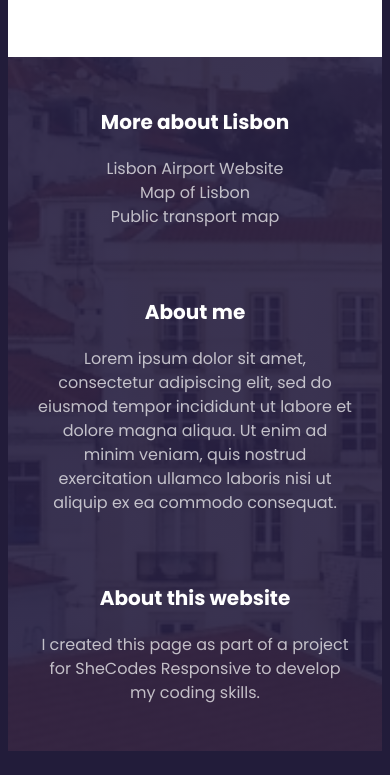
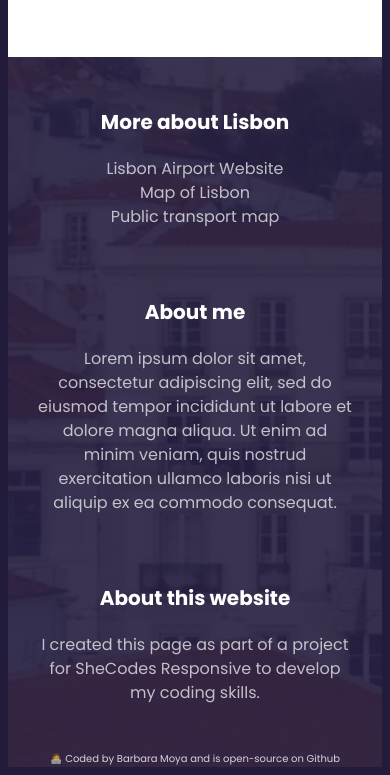
Before and after one commit to barbsuk20/travel-project, a plain HTML site: page index.html in a window 390 px wide. Shown: the part 5547-6322 px from the top of the page. Drawn offline with Linux system fonts and the light colour scheme.

Commit message:
Updated footer

```diff
--- a/index.html
+++ b/index.html
@@ -246,6 +246,10 @@
             </p>
           </div>
         </section>
+        <div class="text-center" id="coded">
+          👩‍💻 Coded by Barbara Moya and is open-source on
+          <a href="https://github.com/barbsuk20/travel-project">Github</a>
+        </div>
       </footer>
     </div>
   </body>
--- a/style.css
+++ b/style.css
@@ -206,6 +206,11 @@ footer a:hover {
   text-decoration: underline;
 }
 
+#coded {
+  font-size: 14px;
+  opacity: 0.8;
+}
+
 @media (max-width: 900px) {
   body {
     text-align: center;
@@ -253,4 +258,8 @@ footer a:hover {
     margin: 0 auto;
     max-width: 60%;
   }
+
+  #coded {
+    font-size: 10px;
+  }
 }
```
